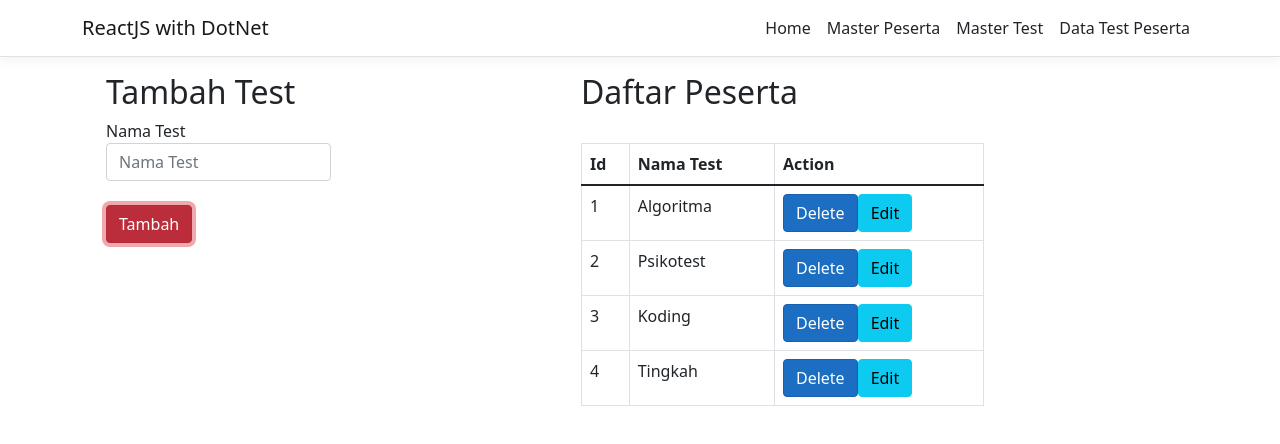
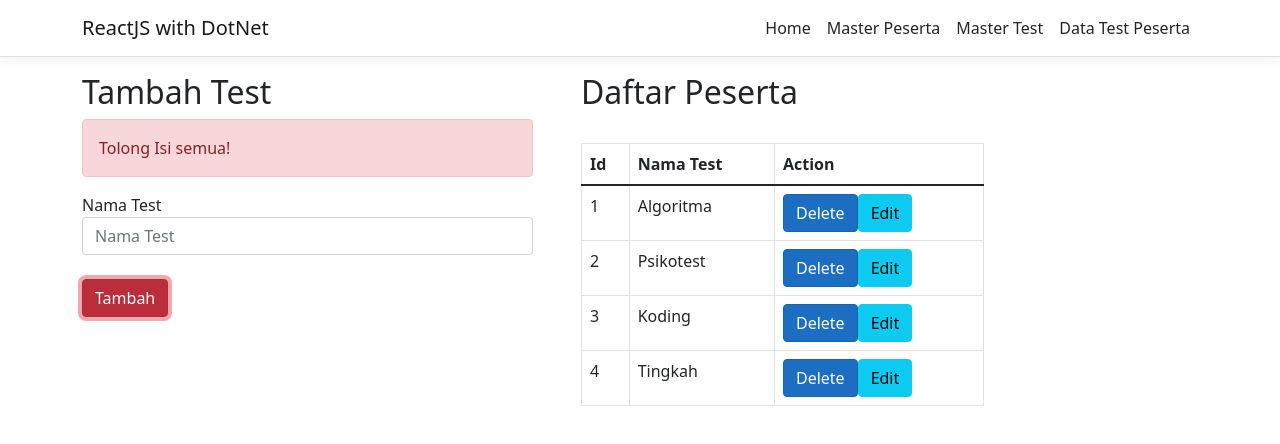
Before and after one commit to mdestafadilah/crud-dot-net-reactjs, a React (Create React App) app in the folder ClientApp/: page /test in a window 1280 px wide. Both pictures are taken after a click on the button "Tambah". Shown: the top 444 px of the page. Built offline with nearby package versions, Linux system fonts and the light colour scheme.

Commit message:
MOCKUP TEST PESERTA

```diff
--- a/ClientApp/src/components/forms/PesertaForm.js
+++ b/ClientApp/src/components/forms/PesertaForm.js
@@ -59,7 +59,7 @@ export default function PesertaForm(props) {
 							id="namaDepan"
 							placeholder="Nama Depan"
 							onChange={handleChangeInput}
-							value={props.namaDepan}
+							value={peserta.namaDepan}
 						/>
 					</div>
 					<div className="form-group col-md-12">
@@ -71,7 +71,7 @@ export default function PesertaForm(props) {
 							id="namaBelakang"
 							placeholder="Nama Belakang"
 							onChange={handleChangeInput}
-							value={props.namaBelakang}
+							value={peserta.namaBelakang}
 						/>
 					</div>
 				</div>
--- a/ClientApp/src/components/forms/TestForm.js
+++ b/ClientApp/src/components/forms/TestForm.js
@@ -1,12 +1,50 @@
-import React from "react";
+import React, { useState } from "react";
+import { v4 as uuidv4 } from "uuid";
+import { Alert } from "reactstrap";
 
 export default function TestForm() {
+	const initTest = { id: null, namaTest: "" };
+	const [test, setTest] = useState(initTest);
+
+	const [errorMsg, setErrorMsg] = useState("");
+	const { namaTest } = test;
+
+	const handleOnSubmit = (e) => {
+		e.preventDefault();
+
+		// Assign state to array
+		const values = [namaTest];
+		let errorMsg = "";
+
+		// Clean HTML using Every Function
+		const allFieldsFilled = values.every((field) => {
+			const value = `${field}`.trim();
+			return value !== "" && value !== "0";
+		});
+
+		if (allFieldsFilled) {
+			const test = {
+				id: uuidv4(),
+				namaTest,
+			};
+			// handleChangeInput(e, props.addPeserta(test));
+			console.log(test);
+		} else {
+			errorMsg = "Tolong Isi semua!";
+		}
+		setErrorMsg(errorMsg);
+	};
+
+	// handle inputan
+	const handleChangeInput = (e) => {
+		const { name, value } = e.target;
+		setTest({ ...test, [name]: value });
+	};
+
 	return (
-		<div>
-			<div className="container">
-				<div className="row">
-					<div className="col-md-7 mrgnbtm">
+		<>
 			<h2>Tambah Test</h2>
+			{errorMsg && <Alert color="danger">{errorMsg}</Alert>}
 			<form>
 				<div className="row">
 					<div className="form-group col-md-12">
@@ -17,17 +55,15 @@ export default function TestForm() {
 							name="namaTest"
 							id="namaTest"
 							placeholder="Nama Test"
+							onChange={handleChangeInput}
 						/>
 					</div>
 				</div>
 				<br />
-							<button type="button" className="btn btn-danger">
+				<button type="button" className="btn btn-danger" onClick={handleOnSubmit}>
 					Tambah
 				</button>
 			</form>
-					</div>
-				</div>
-			</div>
-		</div>
+		</>
 	);
 }
```
Lines whose indentation alone changed are shown as unchanged.
